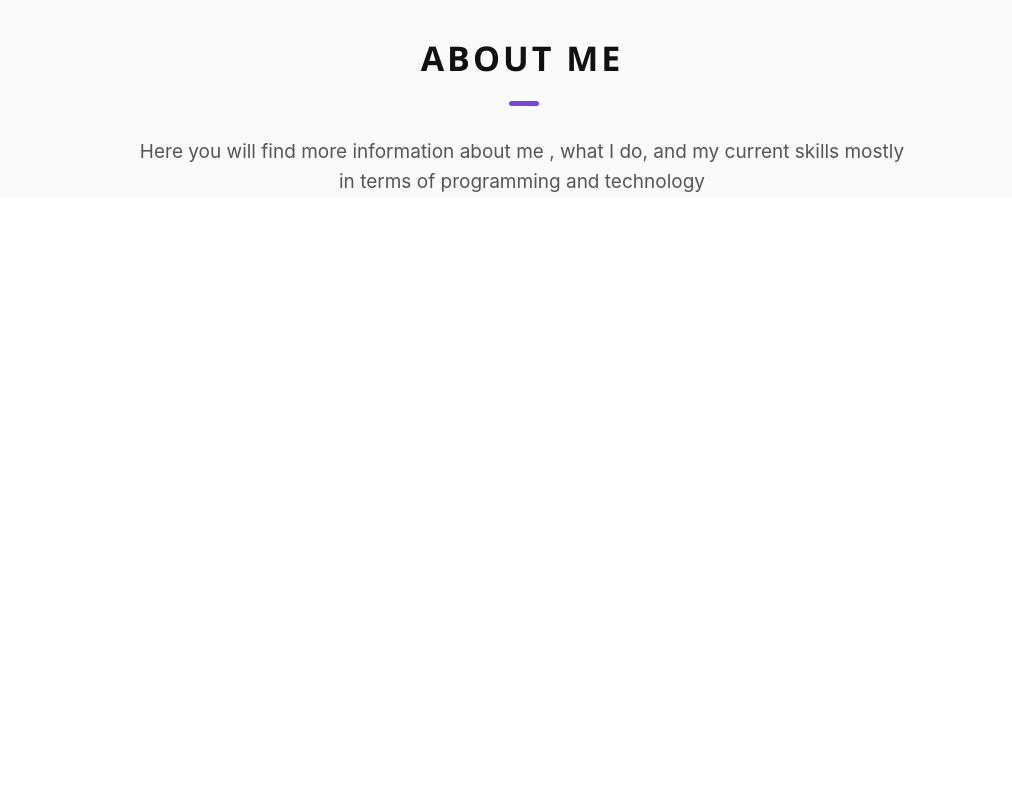
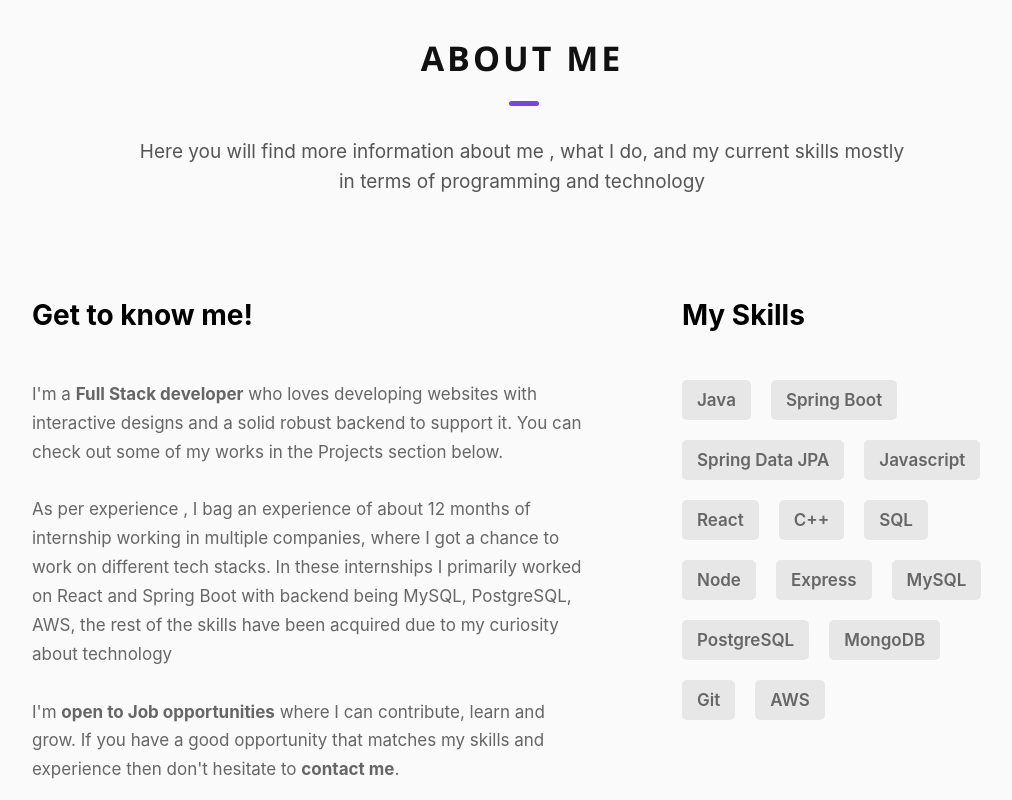
Before and after one commit to ritish1912/My-portfolio, a React (Create React App) app: page / in a window 1280 px wide. Shown: the part 865-1665 px from the top of the page, without its empty margins (118-1130 px from the left). Before the commit the page ends 1063 px from the top, so only its background shows below. Built offline with nearby package versions, Linux system fonts and the light colour scheme.

Commit message:
About-section-almost-completed-button-remains

```diff
--- a/src/components/AboutMe.jsx
+++ b/src/components/AboutMe.jsx
@@ -2,6 +2,47 @@ import React from "react";
 import styles from "../styles/aboutMe.module.css";
 
 function AboutMe() {
+  const description = (
+    <>
+      <div>
+        {" "}
+        I'm a <b>Full Stack developer</b> who loves developing websites with
+        interactive designs and a solid robust backend to support it. You can
+        check out some of my works in the Projects section below.
+      </div>
+      <br />
+      <div>
+        As per experience , I bag an experience of about 12 months of internship
+        working in multiple companies, where I got a chance to work on different
+        tech stacks. In these internships I primarily worked on React and Spring
+        Boot with backend being MySQL, PostgreSQL, AWS, the rest of the skills
+        have been acquired due to my curiosity about technology
+      </div>
+      <br />
+      <div>
+        I'm <b>open to Job opportunities</b> where I can contribute, learn and
+        grow. If you have a good opportunity that matches my skills and
+        experience then don't hesitate to <b>contact me</b>.
+      </div>
+    </>
+  );
+
+  const skills = [
+    "Java",
+    "Spring Boot",
+    "Spring Data JPA",
+    "Javascript",
+    "React",
+    "C++",
+    "SQL",
+    "Node",
+    "Express",
+    "MySQL",
+    "PostgreSQL",
+    "MongoDB",
+    "Git",
+    "AWS",
+  ];
   return (
     <div className={styles.container}>
       <div className={styles.heading_and_info}>
@@ -12,8 +53,21 @@ function AboutMe() {
         </div>
       </div>
       <div className={styles.know_me_and_skills}>
-        <div className={styles.know_me}></div>
-        <div className={styles.skills}></div>
+        <div className={styles.know_me}>
+          <div className={styles.title}>Get to know me!</div>
+          <div className={styles.description}>{description}</div>
+        </div>
+        <div className={styles.skills}>
+          <div className={styles.my_skills}>My Skills</div>
+          <div className={styles.skills_list}>
+            {" "}
+            {skills.map((skill, ind) => (
+              <div className={styles.skill_item} key={ind}>
+                {skill}
+              </div>
+            ))}
+          </div>
+        </div>
       </div>
     </div>
   );
--- a/src/styles/aboutMe.module.css
+++ b/src/styles/aboutMe.module.css
@@ -36,3 +36,51 @@
   line-height: 1.6;
   width: 60%;
 }
+.know_me_and_skills {
+  /* width: 100%; */
+  display: flex;
+  /* justify-content: space-between; */
+  gap: 100px;
+  padding-right: 150px;
+  padding-left: 150px;
+  margin-top: 100px;
+}
+.title {
+  font-weight: 700;
+  font-size: 28px;
+  margin-bottom: 3rem;
+}
+.description {
+  font-size: 17px;
+  color: #666;
+  width: 550px;
+  line-height: 1.7;
+  margin-bottom: 1rem;
+  text-align: left;
+}
+.know_me {
+  display: flex;
+  flex-direction: column;
+  align-items: flex-start;
+}
+.skills {
+  text-align: left;
+}
+.my_skills {
+  font-weight: 700;
+  font-size: 28px;
+  margin-bottom: 3rem;
+}
+.skills_list {
+  display: flex;
+  gap: 20px;
+  flex-wrap: wrap;
+}
+.skill_item {
+  padding: 10px 15px;
+  font-size: 17px;
+  background: rgba(153, 153, 153, 0.2);
+  border-radius: 5px;
+  font-weight: 600;
+  color: #666;
+}
```
